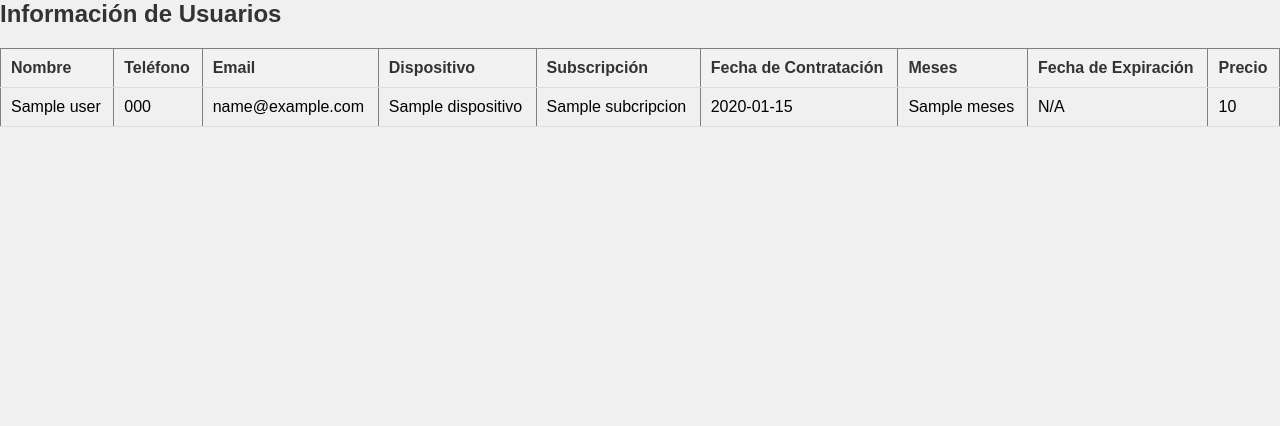
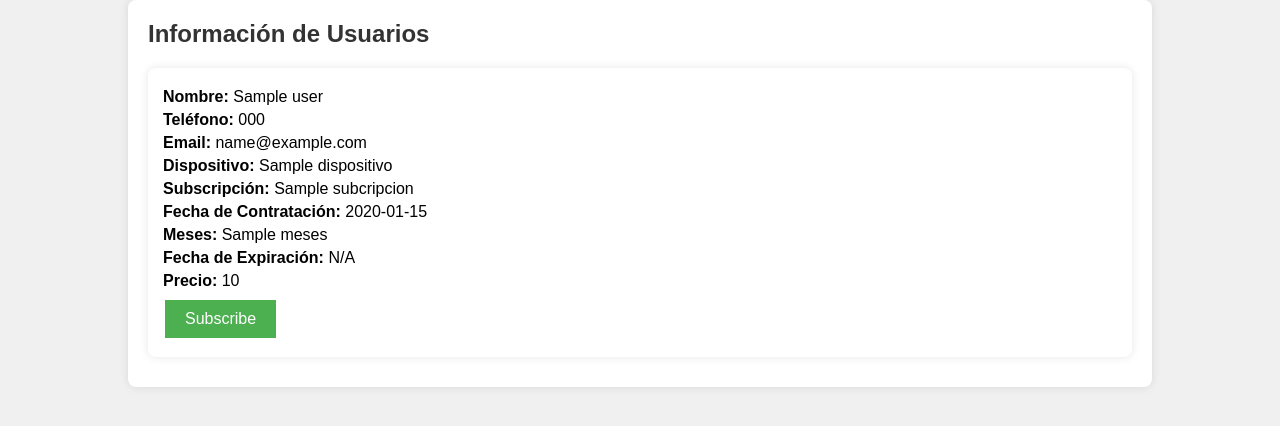
Before and after one commit to PabloCuestaMorer/monday-api-integration, a Flask app: template TechHomeCare/templates/index.html in a window 1280 px wide. Shown: the top 426 px of the page. Run offline with Flask 3, Linux system fonts and the light colour scheme; the template is opened without the code that fills it: most values are stand-ins (such as "Sample title", 1, 10 or a date in 2020).

Commit message:
modifica estilo a card y boton suscribir

```diff
--- /dev/null
+++ b/TechHomeCare/static/index.css
@@ -0,0 +1,129 @@
+/* Reset de estilos */
+* {
+    margin: 0;
+    padding: 0;
+    box-sizing: border-box;
+}
+
+/* Estilo del cuerpo */
+body {
+    font-family: Arial, sans-serif;
+    background-color: #f0f0f0;
+}
+
+/* Estilo del contenedor principal */
+.container {
+    width: 80%;
+    margin: auto;
+    background-color: #fff;
+    padding: 20px;
+    border-radius: 8px;
+    box-shadow: 0 0 10px rgba(0, 0, 0, 0.1);
+}
+
+/* Estilo del encabezado */
+h1 {
+    font-size: 24px;
+    margin-bottom: 20px;
+    color: #333;
+}
+
+/* Estilo de la tabla */
+table {
+    width: 100%;
+    border-collapse: collapse;
+    margin-bottom: 20px;
+}
+
+/* Estilo de las celdas de la tabla */
+th,
+td {
+    padding: 10px;
+    border-bottom: 1px solid #ddd;
+    text-align: left;
+}
+
+/* Estilo para resaltar la primera fila (encabezado de la tabla) */
+th {
+    background-color: #f2f2f2;
+    color: #333;
+}
+
+/* Estilo para las filas impares */
+tr:nth-child(odd) {
+    background-color: #f9f9f9;
+}
+
+/* Estilo para resaltar en hover */
+tr:hover {
+    background-color: #f5f5f5;
+}
+
+/* Estilo para los botones */
+button {
+    background-color: #4CAF50;
+    /* Green */
+    border: none;
+    color: white;
+    padding: 10px 20px;
+    text-align: center;
+    text-decoration: none;
+    display: inline-block;
+    font-size: 16px;
+    margin: 4px 2px;
+    transition: 0.3s;
+    cursor: pointer;
+}
+
+button:hover {
+    background-color: #45a049;
+}
+
+/* New Styles for User Cards */
+.user-cards {
+    display: flex;
+    flex-direction: column;
+    gap: 10px;
+}
+
+.user-card {
+    background-color: #fff;
+    border-radius: 8px;
+    box-shadow: 0 0 10px rgba(0, 0, 0, 0.1);
+    padding: 15px;
+    margin-bottom: 10px;
+}
+
+.user-info p {
+    margin: 5px 0;
+}
+
+/* New Styles for Subscription Buttons */
+.unsubscribe-button {
+    background-color: #f44336;
+    /* Red */
+}
+
+.unsubscribe-button:hover {
+    background-color: #d32f2f;
+}
+
+.subscribe-button {
+    background-color: #4CAF50;
+    /* Green */
+}
+
+.subscribe-button:hover {
+    background-color: #45a049;
+}
+
+.action-button {
+    border: none;
+    color: white;
+    padding: 10px 20px;
+    font-size: 16px;
+    cursor: pointer;
+    display: block;
+    width: fit-content;
+    margin-top: 10px;
+}
--- /dev/null
+++ b/TechHomeCare/static/index.js
@@ -0,0 +1,100 @@
+function addDays(dateStr, days) {
+    console.log(`Adding days: Date: ${dateStr}, Days: ${days}`);
+    const date = new Date(dateStr);
+    if (isNaN(date)) {
+        throw new Error(`Invalid date: ${dateStr}`);
+    }
+    date.setDate(date.getDate() + days);
+    return date.toISOString().split('T')[0];
+}
+
+function multiply(x, y) {
+    console.log(`Multiplying: ${x} * ${y}`);
+    return x * y;
+}
+
+function evaluateFormulas() {
+    console.log("Evaluating formulas for each user card...");
+    const cards = document.querySelectorAll('.user-card');
+    for (let i = 0; i < cards.length; i++) {
+        console.log(`Processing card ${i + 1}`);
+        const card = cards[i];
+
+        const fechaContratacionElem = card.querySelector('.fecha-contratacion');
+        if (!fechaContratacionElem) {
+            console.error('Fecha de Contratación element not found');
+            continue;
+        }
+
+        const mesesElem = card.querySelector('.meses');
+        if (!mesesElem) {
+            console.error('Meses element not found');
+            continue;
+        }
+
+        const subcripcionElem = card.querySelector('.subcripcion');
+        if (!subcripcionElem) {
+            console.error('Subcripción element not found');
+            continue;
+        }
+
+        const fechaContratacion = fechaContratacionElem.textContent.split(': ')[1];
+        const meses = parseInt(mesesElem.textContent.split(': ')[1], 10);
+        const subcripcion = subcripcionElem.textContent.split(': ')[1];
+
+        if (isNaN(meses)) {
+            console.error(`Invalid months value: ${mesesElem.textContent}`);
+            continue;
+        }
+
+        try {
+            const fechaExpiracion = addDays(fechaContratacion, meses * 30);
+            const precio = subcripcion === "Alta" ? multiply(meses, 9.99).toFixed(2) : "0";
+
+            const fechaExpiracionElem = card.querySelector('.fecha-expiracion');
+            const precioElem = card.querySelector('.precio');
+
+            // Update only the relevant parts without removing the <strong> tags
+            fechaExpiracionElem.innerHTML = `<strong>Fecha de Expiración:</strong> ${fechaExpiracion}`;
+            precioElem.innerHTML = `<strong>Precio:</strong> ${precio}`;
+
+            const button = card.querySelector('.action-button');
+            if (button) {
+                if (button.getAttribute('data-action') === 'unsubscribe') {
+                    button.classList.add('unsubscribe-button');
+                    button.classList.remove('subscribe-button');
+                } else {
+                    button.classList.add('subscribe-button');
+                    button.classList.remove('unsubscribe-button');
+                }
+            }
+        } catch (e) {
+            console.error(e.message);
+        }
+    }
+}
+
+document.addEventListener('DOMContentLoaded', function () {
+    console.log("DOM fully loaded and parsed");
+    evaluateFormulas();
+});
+
+function toggleSubscription(button) {
+    var userId = button.getAttribute('data-user-id');
+    var action = button.getAttribute('data-action');
+    console.log(`Toggling subscription for user ${userId}: ${action}`);
+    // Here AJAX request to the server to update the subscription status
+
+    // Toggle button class and action
+    if (action === 'unsubscribe') {
+        button.setAttribute('data-action', 'subscribe');
+        button.textContent = 'Subscribe';
+        button.classList.add('subscribe-button');
+        button.classList.remove('unsubscribe-button');
+    } else {
+        button.setAttribute('data-action', 'unsubscribe');
+        button.textContent = 'Unsubscribe';
+        button.classList.add('unsubscribe-button');
+        button.classList.remove('subscribe-button');
+    }
+}
--- a/TechHomeCare/static/styles.css
+++ /dev/null
@@ -1,71 +0,0 @@
-/* Reset de estilos */
-* {
-    margin: 0;
-    padding: 0;
-    box-sizing: border-box;
-}
-
-/* Estilo del cuerpo */
-body {
-    font-family: Arial, sans-serif;
-    background-color: #f0f0f0;
-}
-
-/* Estilo del contenedor principal */
-.container {
-    width: 80%;
-    margin: auto;
-    background-color: #fff;
-    padding: 20px;
-    border-radius: 8px;
-    box-shadow: 0 0 10px rgba(0, 0, 0, 0.1);
-}
-
-/* Estilo del encabezado */
-h1 {
-    font-size: 24px;
-    margin-bottom: 20px;
-    color: #333;
-}
-
-/* Estilo de la tabla */
-table {
-    width: 100%;
-    border-collapse: collapse;
-    margin-bottom: 20px;
-}
-
-/* Estilo de las celdas de la tabla */
-th,
-td {
-    padding: 10px;
-    border-bottom: 1px solid #ddd;
-    text-align: left;
-}
-
-/* Estilo para resaltar la primera fila (encabezado de la tabla) */
-th {
-    background-color: #f2f2f2;
-    color: #333;
-}
-
-/* Estilo para las filas impares */
-tr:nth-child(odd) {
-    background-color: #f9f9f9;
-}
-
-/* Estilo para resaltar en hover */
-tr:hover {
-    background-color: #f5f5f5;
-}
-
-/* Estilo para los enlaces */
-a {
-    color: #1a0dab;
-    text-decoration: none;
-}
-
-/* Estilo para los enlaces al pasar el ratón */
-a:hover {
-    text-decoration: underline;
-}
--- a/TechHomeCare/templates/index.html
+++ b/TechHomeCare/templates/index.html
@@ -1,82 +1,40 @@
 <!DOCTYPE html>
-<html lang="en">
+<html lang="es">
 
 <head>
     <meta charset="UTF-8">
     <meta name="viewport" content="width=device-width, initial-scale=1.0">
     <title>Usuarios</title>
-    <link rel="stylesheet" type="text/css" href="{{ url_for('static', filename='styles.css') }}">
-    <script>
-        function addDays(dateStr, days) {
-            console.log(`Adding days: Date: ${dateStr}, Days: ${days}`);
-            const date = new Date(dateStr);
-            date.setDate(date.getDate() + days);
-            return date.toISOString().split('T')[0];
-        }
-
-        function multiply(x, y) {
-            console.log(`Multiplying: ${x} * ${y}`);
-            return x * y;
-        }
-
-        function evaluateFormulas() {
-            console.log("Evaluating formulas for each user row...");
-            const rows = document.querySelectorAll('tr.user-row');
-            for (let i = 0; i < rows.length; i++) {
-                console.log(`Processing row ${i + 1}`);
-                const row = rows[i];
-                const fechaContratacion = row.querySelector('.fecha-contratacion').textContent;
-                const meses = parseInt(row.querySelector('.meses').textContent, 10);
-                const subcripcion = row.querySelector('.subcripcion').textContent;
-
-                console.log(`Fecha Contratacion: ${fechaContratacion}, Meses: ${meses}, Subcripcion: ${subcripcion}`);
-
-                const fechaExpiracionCell = row.querySelector('.fecha-expiracion');
-                const daysToAdd = multiply(meses, 30);
-                fechaExpiracionCell.textContent = addDays(fechaContratacion, daysToAdd);
-
-                const precioCell = row.querySelector('.precio');
-                const precio = subcripcion === "Alta" ? multiply(meses, 9.99).toFixed(2) : "0";
-                precioCell.textContent = precio;
-            }
-        }
-
-        document.addEventListener('DOMContentLoaded', function () {
-            console.log("DOM fully loaded and parsed");
-            evaluateFormulas();
-        });
-    </script>
-
+    <link rel="stylesheet" type="text/css" href="{{ url_for('static', filename='index.css') }}">
+    <script src="{{url_for('static', filename='index.js')}}"></script>
 </head>
 
 <body>
-    <h1>Información de Usuarios</h1>
-    <table border="1">
-        <tr>
-            <th>Nombre</th>
-            <th>Teléfono</th>
-            <th>Email</th>
-            <th>Dispositivo</th>
-            <th>Subscripción</th>
-            <th>Fecha de Contratación</th>
-            <th>Meses</th>
-            <th>Fecha de Expiración</th>
-            <th>Precio</th>
-        </tr>
+    <div class="container">
+        <h1>Información de Usuarios</h1>
         {% for user in users %}
-        <tr class="user-row">
-            <td>{{ user['name'] }}</td>
-            <td>{{ user['Telefono'] }}</td>
-            <td>{{ user['email'] }}</td>
-            <td>{{ user['Dispositivo'] }}</td>
-            <td class="subcripcion">{{ user['Subcripcion'] }}</td>
-            <td class="fecha-contratacion">{{ user['Fecha de Contratacion'] }}</td>
-            <td class="meses">{{ user['meses'] }}</td>
-            <td class="fecha-expiracion">{{ user['Fecha de expiracion'] if user['Fecha de expiracion'] else 'N/A' }}</td>
-            <td class="precio">{{ user['Precio'] if user['Precio'] else 'N/A' }}</td>
-        </tr>
+        <div class="user-card">
+            <div class="user-info">
+                <p><strong>Nombre:</strong> {{ user['name'] }}</p>
+                <p><strong>Teléfono:</strong> {{ user['Telefono'] }}</p>
+                <p><strong>Email:</strong> {{ user['email'] }}</p>
+                <p><strong>Dispositivo:</strong> {{ user['Dispositivo'] }}</p>
+                <p class="subcripcion"><strong>Subscripción:</strong> {{ user['Subcripcion'] }}</p>
+                <p class="fecha-contratacion"><strong>Fecha de Contratación:</strong> {{ user['Fecha de Contratacion']
+                    }}</p>
+                <p class="meses"><strong>Meses:</strong> {{ user['meses'] }}</p>
+                <p class="fecha-expiracion"><strong>Fecha de Expiración:</strong> {{ user['Fecha de expiracion'] if
+                    user['Fecha de expiracion'] else 'N/A' }}</p>
+                <p class="precio"><strong>Precio:</strong> {{ user['Precio'] if user['Precio'] else 'N/A' }}</p>
+            </div>
+            <button class="action-button" data-user-id="{{ user['id'] }}"
+                data-action="{{ 'unsubscribe' if user['Subcripcion'] == 'Alta' else 'subscribe' }}"
+                onclick="toggleSubscription(this)">
+                {{ 'Unsubscribe' if user['Subcripcion'] == 'Alta' else 'Subscribe' }}
+            </button>
+        </div>
         {% endfor %}
-    </table>
+    </div>
 </body>
 
 </html>
```
